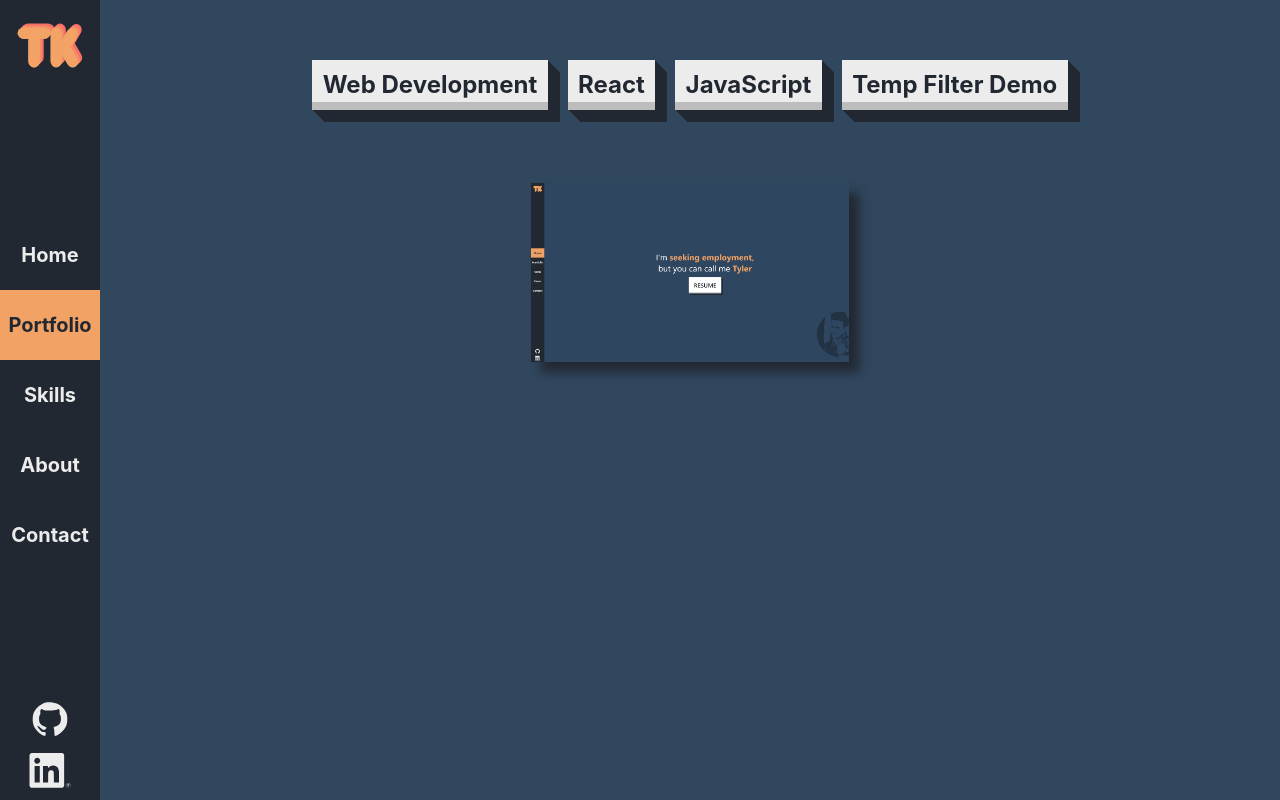
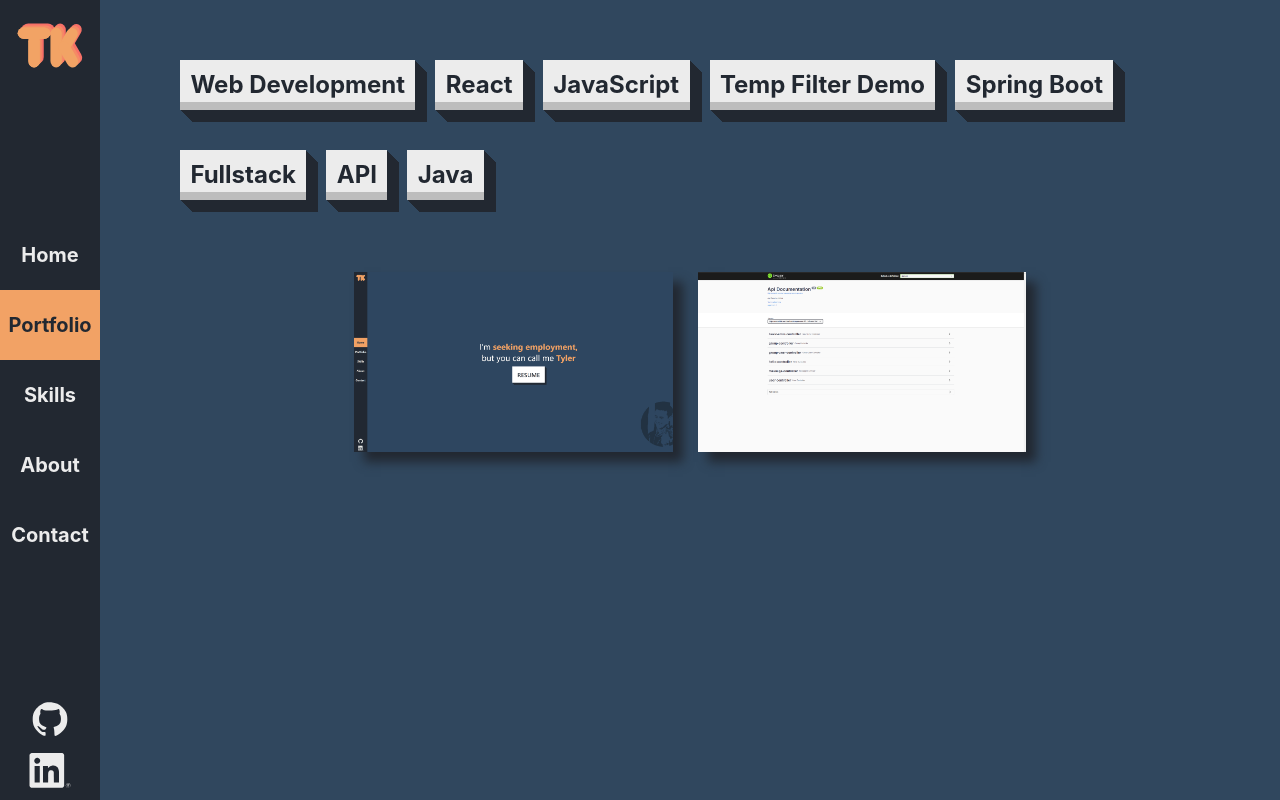
Before and after one commit to tylercodes1/portfolio, a React (Create React App) app: page /portfolio in a window 1280 px wide. Built offline with nearby package versions, Linux system fonts and the light colour scheme.

Commit message:
Filtering FIXES

```diff
--- a/src/Widgets/General/App2.js
+++ b/src/Widgets/General/App2.js
@@ -1,65 +1,63 @@
-import React, {Component} from 'react'
-import './App2.css'
-import Nav2 from './Nav2/Nav2.js'
-import About from '../About/About.js'
-import Portfolio from '../Portfolio/Portfolio.js'
-import Home from '../Home/Home.js'
-import Contact from '../Contact/Contact.js'
-import Skills from '../Skills/Skills.js'
-import { BrowserRouter as Router, Switch, Route} from "react-router-dom";
-import Nav2Top from './Nav2/Nav2Top';
-import BackDrop from './Nav2/BackDrop/BackDrop'
-import Drawer from './Nav2/SideDrawer/Drawer'
+import React, { Component } from "react";
+import "./App2.css";
+import Nav2 from "./Nav2/Nav2.js";
+import About from "../About/About.js";
+import Portfolio from "../Portfolio/Portfolio.js";
+import Home from "../Home/Home.js";
+import Contact from "../Contact/Contact.js";
+import Skills from "../Skills/Skills.js";
+import { BrowserRouter as Router, Switch, Route } from "react-router-dom";
+import Nav2Top from "./Nav2/Nav2Top";
+import BackDrop from "./Nav2/BackDrop/BackDrop";
+import Drawer from "./Nav2/SideDrawer/Drawer";
 
 class App2 extends Component {
-
 	constructor() {
-        super()
+		super();
 		this.state = {
 			show: false,
-        }
+		};
 	}
 
 	handleClick() {
-        console.log(this.state.show)
-        this.setState(prevState => {
+		console.log(this.state.show);
+		this.setState((prevState) => {
 			return {
-                show: !prevState.show
-            }
-        })
+				show: !prevState.show,
+			};
+		});
 	}
 
 	render() {
-        let backdrop
-        let drawer
-        let normalNav
-        let normalSwitch
+		let backdrop;
+		let drawer;
+		let normalNav;
+		let normalSwitch;
 		if (this.state.show) {
-            backdrop = <BackDrop onClick={() => this.handleClick()}/>
-            drawer = <Drawer onClick={() => this.handleClick()}/>
+			backdrop = <BackDrop onClick={() => this.handleClick()} />;
+			drawer = <Drawer onClick={() => this.handleClick()} />;
 		} else {
-            normalNav = <Nav2 />
+			normalNav = <Nav2 />;
 		}
 		return (
 			<Router>
 				<div className="app2">
-                    <Nav2Top onClick={() => this.handleClick()}/>
+					<Nav2Top onClick={() => this.handleClick()} />
 					{drawer}
 					{backdrop}
 					{normalNav}
 					<Switch>
-                        <Route path ="/" exact component={Home} />
+						<Route path="/" exact component={Home} />
 						<Route path="/home" component={Home} />
-                        <Route path="/about" component={About}/>
+						<Route path="/about" component={About} />
 						<Route path="/portfolio" component={Portfolio} />
 						<Route path="/contact" component={Contact} />
 						<Route path="/skills" component={Skills} />
 					</Switch>
 				</div>
 			</Router>
-
-        )
+		);
 	}
 }
 
-export default App2
+export default App2;
--- a/src/Widgets/Portfolio/FilterButton/FilterButton.js
+++ b/src/Widgets/Portfolio/FilterButton/FilterButton.js
@@ -14,7 +14,7 @@ function FilterButton(props) {
 			}
 			onClick={() => props.onClick(props.text)}
 		>
-			{props.text}
+			{props.text.replace("-", " ")}
 		</div>
 	);
 }
--- a/src/Widgets/Portfolio/Portfolio.js
+++ b/src/Widgets/Portfolio/Portfolio.js
@@ -10,15 +10,15 @@ class Portfolio extends Component {
 		this.state = {
 			selected: [],
 			filterCombos: [
-				"Web Development React JavaScript",
-				"Other",
-				"React JavaScript",
+				"Web-Development React JavaScript",
+				"Web-Development Fullstack API Spring-Boot Java",
 			],
 			filteredOut: [],
 			filteredIn: [
-				"Web Development React JavaScript",
+				"Web-Development React JavaScript",
 				"Other",
 				"React JavaScript",
+				"Web-Development Java API Fullstack Spring-Boot",
 			],
 		};
 	}
@@ -27,29 +27,39 @@ class Portfolio extends Component {
 		return element != filter;
 	}
 
-	handleSelect(filterClass) {
+	handleSelect(currentFilter) {
 		this.setState((prevState) => {
-			let select = prevState.selected;
-			let ind = select.indexOf(filterClass);
+			let previousSelectedFilters = prevState.selected;
+			let ind = previousSelectedFilters.indexOf(currentFilter);
 			// filtering logic
 			let fc = prevState.filterCombos;
 			let fo = prevState.filteredOut;
+			// console.log(previousSelectedFilters, ind, fc, fo, currentFilter);
 
+			// if current selected filter does not exist in previously selected filters
 			if (ind === -1) {
-				select = select.concat(filterClass); // the problem was here; concat method returns an array
+				previousSelectedFilters =
+					previousSelectedFilters.concat(currentFilter); // the problem was here; concat method returns an array
 				fc.forEach((element) => {
-					if (!element.includes(filterClass)) {
-						if (!fo.includes(element) && !select.includes(element)) {
+					console.log(element);
+					if (!element.includes(currentFilter)) {
+						if (
+							!fo.includes(element) &&
+							!previousSelectedFilters.includes(element)
+						) {
 							fo = fo.concat(element);
 						}
 					}
 				});
+				// if current selected filter DOES exist in previously selected filters
 			} else {
-				select.splice(ind, 1);
+				previousSelectedFilters.splice(ind, 1); // removes current selected filter
 
-				if (select.length < 1) {
+				// clear "filtered out" if none selected
+				if (previousSelectedFilters.length < 1) {
 					fo = [];
 				} else {
+					// console.log(fo, fi, currentFilter);
 				}
 			}
 
@@ -59,9 +69,10 @@ class Portfolio extends Component {
 					fi = fi.concat(elFC);
 				}
 			});
+			console.log(fo, fi);
 
 			return {
-				selected: select,
+				selected: previousSelectedFilters,
 				filterCombos: fc,
 				filteredOut: fo,
 				filteredIn: fi,
@@ -77,7 +88,7 @@ class Portfolio extends Component {
 					<FilterButton
 						filteredIn={this.state.filteredIn}
 						filteredOut={this.state.filteredOut}
-						text="Web Development"
+						text="Web-Development"
 						onClick={(urmom) => this.handleSelect(urmom)}
 						selected={this.state.selected}
 					/>
@@ -102,6 +113,34 @@ class Portfolio extends Component {
 						onClick={(urmom) => this.handleSelect(urmom)}
 						selected={this.state.selected}
 					/>
+					<FilterButton
+						filteredIn={this.state.filteredIn}
+						filteredOut={this.state.filteredOut}
+						text="Spring-Boot"
+						onClick={(urmom) => this.handleSelect(urmom)}
+						selected={this.state.selected}
+					/>
+					<FilterButton
+						filteredIn={this.state.filteredIn}
+						filteredOut={this.state.filteredOut}
+						text="Fullstack"
+						onClick={(urmom) => this.handleSelect(urmom)}
+						selected={this.state.selected}
+					/>
+					<FilterButton
+						filteredIn={this.state.filteredIn}
+						filteredOut={this.state.filteredOut}
+						text="API"
+						onClick={(urmom) => this.handleSelect(urmom)}
+						selected={this.state.selected}
+					/>
+					<FilterButton
+						filteredIn={this.state.filteredIn}
+						filteredOut={this.state.filteredOut}
+						text="Java"
+						onClick={(urmom) => this.handleSelect(urmom)}
+						selected={this.state.selected}
+					/>
 				</div>
 				<div className="project_container">
 					<ProjectPreview
@@ -109,7 +148,7 @@ class Portfolio extends Component {
 							this.state.selected.length < 1
 								? null
 								: !this.state.selected.every((el) =>
-										this.state.filterCombos[0].includes(el)
+										this.state.filterCombos[0].split(" ").includes(el)
 								  )
 								? "hide_project"
 								: null
@@ -119,6 +158,24 @@ class Portfolio extends Component {
 						url="https://tylersportfolio.netlify.app/"
 						stack="React JavaScript"
 					/>
+					<ProjectPreview
+						display={
+							this.state.selected.length < 1
+								? null
+								: !this.state.selected.every((el) => {
+										console.log(this.state.filterCombos[0], el);
+										return this.state.filterCombos[1] // THIS INDEX IS IMPORTANT FOR FILTERING
+											.split(" ")
+											.includes(el);
+								  })
+								? "hide_project"
+								: null
+						}
+						title="Messaging API"
+						src="MESSAGING-API.png"
+						url="http://monolith-service.herokuapp.com/swagger-ui/index.html#/"
+						stack="Spring-Boot Java"
+					/>
 				</div>
 			</div>
 		);
```
Also changed, not shown: src/Widgets/Portfolio/ProjectPreview/ProjectPreview.css (indentation only). Lines whose indentation alone changed are shown as unchanged.
